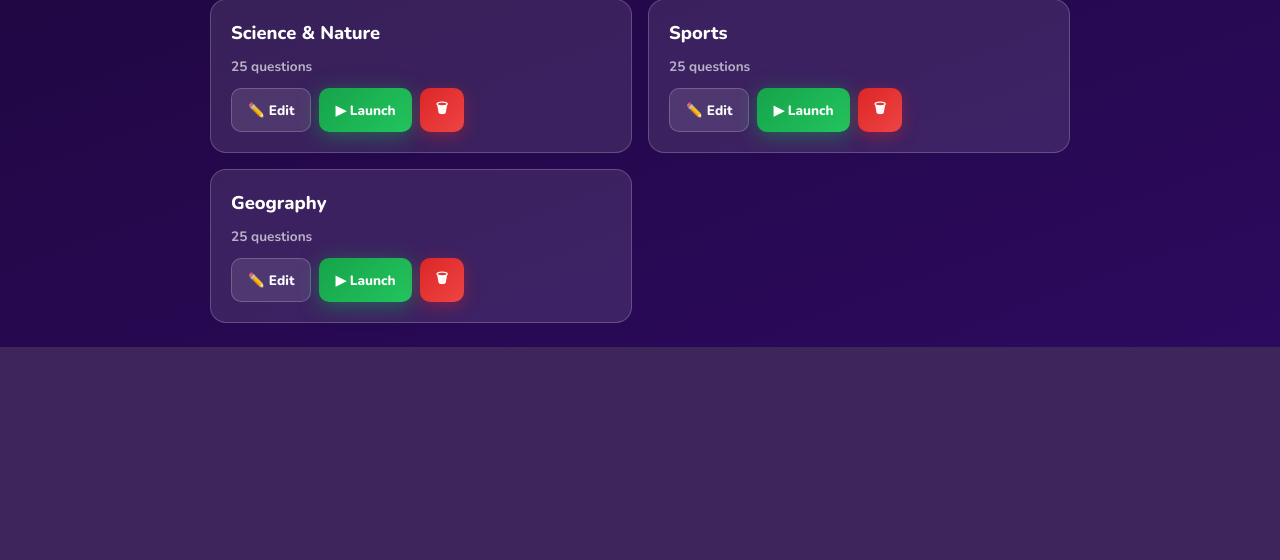
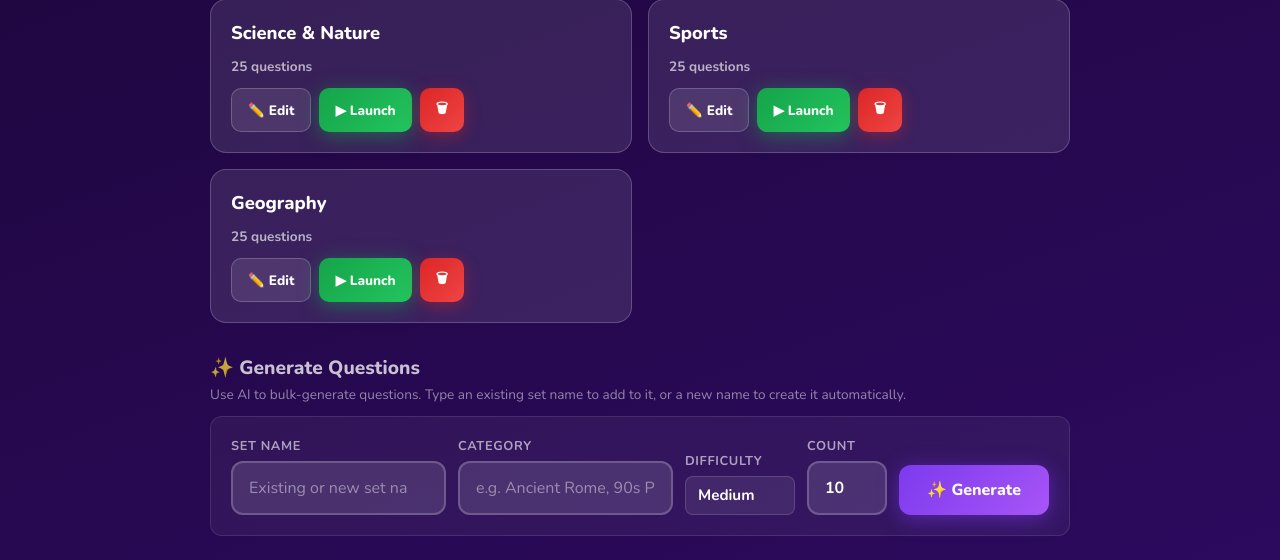
Before and after one commit to jedmond1971/wequiz, a Flask app: page /admin in a window 1280 px wide. Shown: the part 517-1077 px from the top of the page. Before the commit the page ends 864 px from the top, so only its background shows below. Run offline with Flask 3, Linux system fonts and the light colour scheme; the visitor is signed in with stand-in values (Sample User, id 1).

Commit message:
Move AI generator to top-level admin section with find-or-create sets
Generator now lives on the main admin page independent of the set editor.
Set Name field autocompletes from existing sets; typing a name that doesn't
exist creates it automatically before generating questions.

Co-Authored-By: Claude Sonnet 4.6 <noreply@anthropic.com>

```diff
--- a/static/js/admin.js
+++ b/static/js/admin.js
@@ -47,6 +47,9 @@ function renderSetsGrid() {
       </div>
     </div>
   `).join('');
+
+  document.getElementById('gen-set-list').innerHTML =
+    sets.map(s => `<option value="${escHtml(s.name)}">`).join('');
 }
 
 function renderQuestionList() {
@@ -107,6 +110,9 @@ function bindEvents() {
 
   // AI generator
   document.getElementById('btn-generate').addEventListener('click', generateQuestions);
+  document.getElementById('gen-set-name').addEventListener('keydown', e => {
+    if (e.key === 'Enter') generateQuestions();
+  });
   document.getElementById('gen-category').addEventListener('keydown', e => {
     if (e.key === 'Enter') generateQuestions();
   });
@@ -271,12 +277,18 @@ async function deleteQuestion(qid) {
 // ── AI Question Generator ─────────────────────────────────────────────────────
 
 async function generateQuestions() {
+  const setName = document.getElementById('gen-set-name').value.trim();
   const category = document.getElementById('gen-category').value.trim();
   const difficulty = document.getElementById('gen-difficulty').value;
   const count = parseInt(document.getElementById('gen-count').value) || 10;
   const statusEl = document.getElementById('gen-status');
   const btn = document.getElementById('btn-generate');
 
+  if (!setName) {
+    statusEl.innerHTML = '<div class="error-msg">Please enter a set name.</div>';
+    statusEl.classList.remove('hidden');
+    return;
+  }
   if (!category) {
     statusEl.innerHTML = '<div class="error-msg">Please enter a category.</div>';
     statusEl.classList.remove('hidden');
@@ -289,22 +301,39 @@ async function generateQuestions() {
   statusEl.classList.remove('hidden');
 
   try {
+    // Find existing set by name (case-insensitive) or create a new one
+    let targetSet = sets.find(s => s.name.toLowerCase() === setName.toLowerCase());
+    const isNew = !targetSet;
+    if (isNew) {
+      const createRes = await fetch('/api/sets', {
+        method: 'POST',
+        headers: { 'Content-Type': 'application/json' },
+        body: JSON.stringify({ name: setName }),
+      });
+      targetSet = await createRes.json();
+      sets.push(targetSet);
+    }
+
     const res = await fetch('/admin/generate-questions', {
       method: 'POST',
       headers: { 'Content-Type': 'application/json' },
-      body: JSON.stringify({ set_id: editingSetId, category, difficulty, count }),
+      body: JSON.stringify({ set_id: targetSet.id, category, difficulty, count }),
     });
     const data = await res.json();
     if (!res.ok) {
       statusEl.innerHTML = `<div class="error-msg">${escHtml(data.error || 'Generation failed.')}</div>`;
       return;
     }
+
     const setsRes = await fetch('/api/sets');
     sets = await setsRes.json();
-    renderQuestionList();
     renderSetsGrid();
-    statusEl.innerHTML = `<div class="success-msg">✓ ${data.added} question${data.added !== 1 ? 's' : ''} added!</div>`;
-    setTimeout(() => statusEl.classList.add('hidden'), 4000);
+
+    const destination = isNew
+      ? `in new set "<strong>${escHtml(setName)}</strong>"`
+      : `added to "<strong>${escHtml(setName)}</strong>"`;
+    statusEl.innerHTML = `<div class="success-msg">✓ ${data.added} question${data.added !== 1 ? 's' : ''} ${destination}!</div>`;
+    setTimeout(() => statusEl.classList.add('hidden'), 5000);
   } catch (e) {
     statusEl.innerHTML = '<div class="error-msg">Request failed. Check your connection and try again.</div>';
   } finally {
--- a/templates/admin.html
+++ b/templates/admin.html
@@ -24,27 +24,17 @@
       </div>
     </div>
 
-    <!-- Set editor (shown when editing a set) -->
-    <div id="set-editor" class="set-editor hidden">
-      <div class="set-editor-header">
-        <div>
-          <input id="editor-set-name" type="text" style="font-size:1.1rem;font-weight:800;padding:8px 12px;border-radius:8px;max-width:300px;" placeholder="Set name">
-        </div>
-        <div style="display:flex;gap:8px;flex-wrap:wrap;">
-          <button class="btn btn-primary" id="btn-add-question">+ Add Question</button>
-          <button class="btn btn-ghost" id="btn-save-set">Save Name</button>
-          <button class="btn btn-ghost" id="btn-close-editor" style="opacity:0.6;">✕ Close</button>
-        </div>
-      </div>
-      <div class="question-list" id="question-list"></div>
-      <div id="no-questions" class="hidden" style="text-align:center;opacity:0.45;padding:32px;font-weight:700;">
-        No questions yet. Click "+ Add Question" to start.
-      </div>
-
-      <!-- AI Question Generator -->
-      <div style="margin-top:24px;padding:20px;background:rgba(255,255,255,0.05);border-radius:12px;border:1px solid rgba(255,255,255,0.1);">
-        <h3 style="font-size:0.95rem;font-weight:800;margin-bottom:14px;opacity:0.85;letter-spacing:0.02em;">✨ AI Question Generator</h3>
+    <!-- AI Question Generator -->
+    <div style="margin-top:32px;">
+      <h2 style="font-size:1.2rem;font-weight:800;opacity:0.75;margin-bottom:4px;">✨ Generate Questions</h2>
+      <p style="font-size:0.85rem;opacity:0.5;margin-bottom:12px;">Use AI to bulk-generate questions. Type an existing set name to add to it, or a new name to create it automatically.</p>
+      <div style="padding:20px;background:rgba(255,255,255,0.05);border-radius:12px;border:1px solid rgba(255,255,255,0.1);">
+        <datalist id="gen-set-list"></datalist>
         <div style="display:flex;gap:12px;flex-wrap:wrap;align-items:flex-end;">
+          <div style="flex:2;min-width:160px;">
+            <label style="display:block;font-size:0.8rem;font-weight:700;opacity:0.6;margin-bottom:6px;text-transform:uppercase;letter-spacing:0.05em;">Set Name</label>
+            <input type="text" id="gen-set-name" list="gen-set-list" placeholder="Existing or new set name" style="width:100%;box-sizing:border-box;">
+          </div>
           <div style="flex:2;min-width:160px;">
             <label style="display:block;font-size:0.8rem;font-weight:700;opacity:0.6;margin-bottom:6px;text-transform:uppercase;letter-spacing:0.05em;">Category</label>
             <input type="text" id="gen-category" placeholder="e.g. Ancient Rome, 90s Pop Music" style="width:100%;box-sizing:border-box;">
@@ -64,6 +54,24 @@
           <button class="btn btn-primary" id="btn-generate">✨ Generate</button>
         </div>
         <div id="gen-status" class="hidden" style="margin-top:12px;font-size:0.9rem;"></div>
+      </div>
+    </div>
+
+    <!-- Set editor (shown when editing a set) -->
+    <div id="set-editor" class="set-editor hidden">
+      <div class="set-editor-header">
+        <div>
+          <input id="editor-set-name" type="text" style="font-size:1.1rem;font-weight:800;padding:8px 12px;border-radius:8px;max-width:300px;" placeholder="Set name">
+        </div>
+        <div style="display:flex;gap:8px;flex-wrap:wrap;">
+          <button class="btn btn-primary" id="btn-add-question">+ Add Question</button>
+          <button class="btn btn-ghost" id="btn-save-set">Save Name</button>
+          <button class="btn btn-ghost" id="btn-close-editor" style="opacity:0.6;">✕ Close</button>
+        </div>
+      </div>
+      <div class="question-list" id="question-list"></div>
+      <div id="no-questions" class="hidden" style="text-align:center;opacity:0.45;padding:32px;font-weight:700;">
+        No questions yet. Click "+ Add Question" to start.
       </div>
     </div>
   </main>
```
